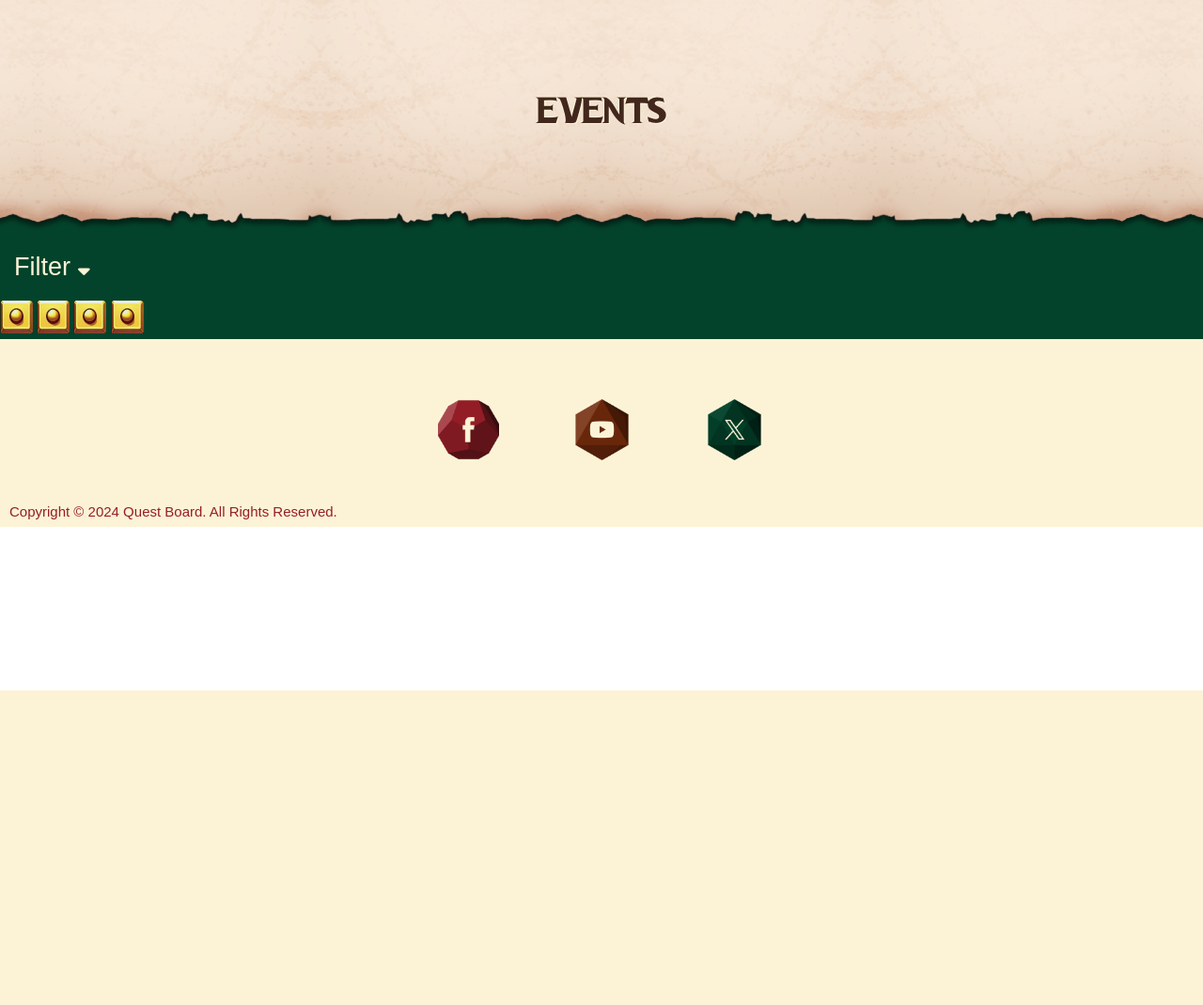
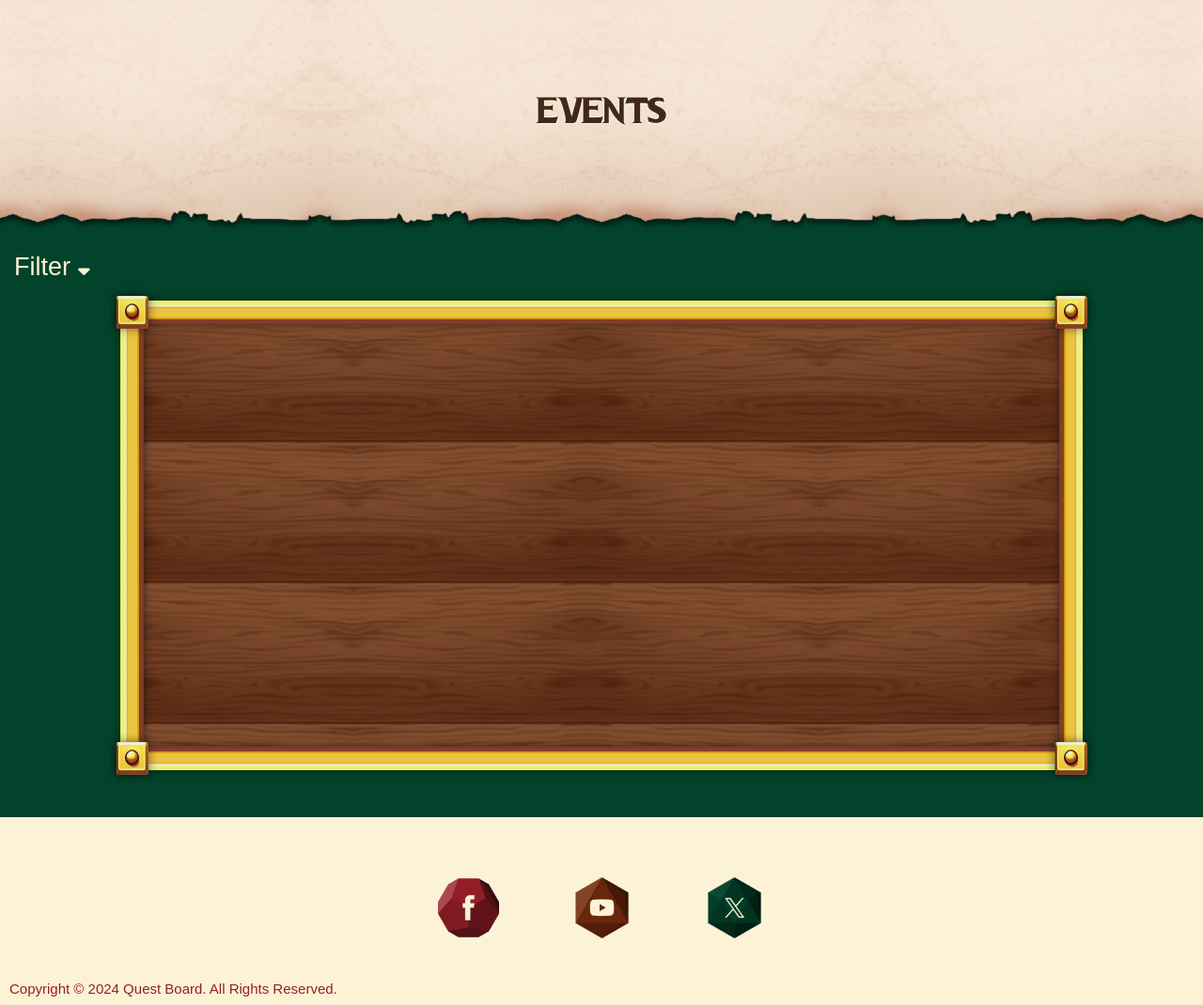
Before and after one commit to AndyWright360/Quest_Board, a Flask app: page /events in a window 1280 px wide. Shown: the part 65-1135 px from the top of the page at 94% size. Before the commit the page ends 800 px from the top, so only its background shows below. Run offline with Flask 3, Linux system fonts and the light colour scheme; some libraries are stand-ins or nearby versions; some web fonts are replaced.

Commit message:
docs: style events container

```diff
--- a/quest_board/static/css/style.css
+++ b/quest_board/static/css/style.css
@@ -211,6 +211,82 @@ nav ul a:hover {
     max-height: 75vh;
     width: auto;
     margin-top: 21px;
+}
+
+/*---------- Events ----------*/
+
+.padding {
+    padding-bottom: 50px;
+}
+
+.event-container {
+    width: 80%;
+    height: 500px;
+    position: relative;
+    background-image: url(../images/board-bg.png);
+    margin: 0 auto;
+}
+
+.border {
+    position: absolute;
+    box-shadow: 0px 0px 10px rgba(0, 0, 0, 0.5);
+}
+
+#top,
+#bottom {
+    width: 100%;
+    height: 25px;
+}
+
+#left,
+#right {
+    width: 25px;
+    height: 100%;
+}
+
+#top {
+    top: 0;
+    background-image: url(../images/metal-trim-top.png);
+}
+
+#bottom {
+    bottom: 0;
+    background-image: url(../images/metal-trim-bottom.png);
+}
+
+#left {
+    left: 0;
+    background-image: url(../images/metal-trim-left.png);
+}
+
+#right {
+    right: 0;
+    background-image: url(../images/metal-trim-right.png);
+}
+
+.corner {
+    position: absolute;
+    box-shadow: 0px 0px 10px rgba(0, 0, 0, 0.5);
+}
+
+#top-left {
+    top: -5px;
+    left: -5px;
+}
+
+#top-right {
+    top: -5px;
+    right: -5px;
+}
+
+#bottom-left {
+    bottom: -5px;
+    left: -5px;
+}
+
+#bottom-right {
+    bottom: -5px;
+    right: -5px;
 }
 
 /*---------- Filter ----------*/
--- a/quest_board/templates/events.html
+++ b/quest_board/templates/events.html
@@ -9,7 +9,7 @@
 
 <!-- EVENTS -->
 <section>
-    <div class="green-bg">
+    <div class="green-bg padding">
         <!-- Filter -->
         <ul class="collapsible">
             <li>
```
